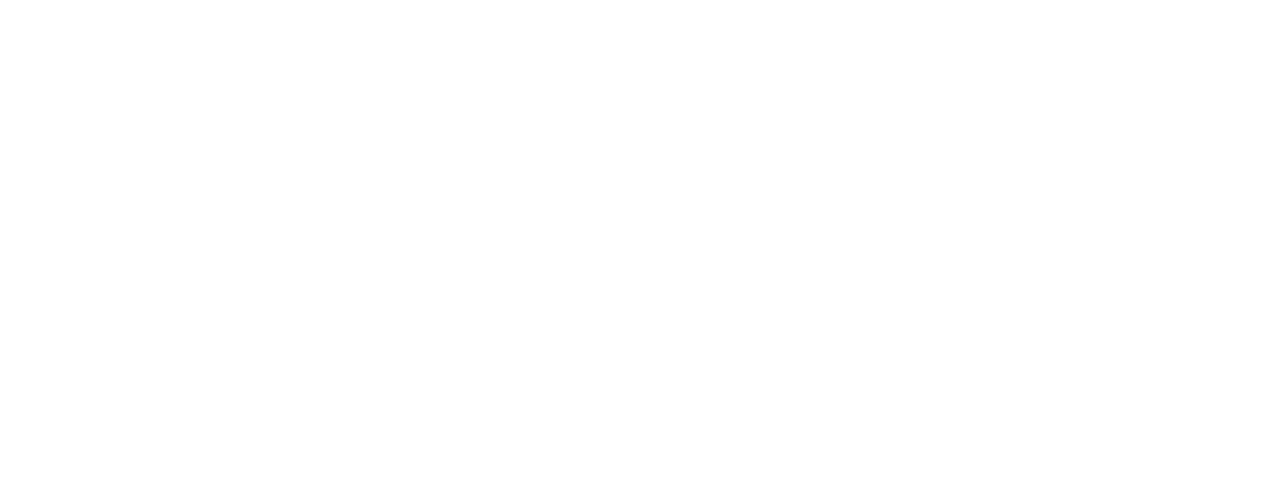
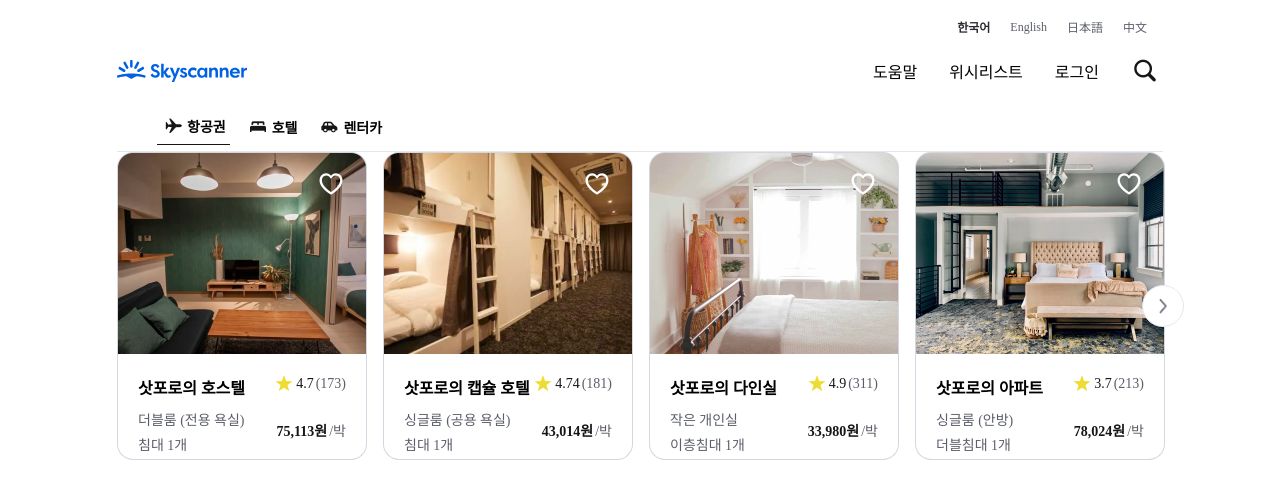
Before and after one commit to DO-SOPT-CDS-TEAM-WEB7/Client, a React (Vite) app: page /ticketList in a window 1280 px wide. Before the commit this address had no page. Shown: the top 498 px of the page. Built offline with nearby package versions, Linux system fonts and the light colour scheme; a web font is replaced by a local one.

Commit message:
design: nav바 폰트 수정 완료

```diff
--- a/src/components/common/Router.tsx
+++ b/src/components/common/Router.tsx
@@ -2,6 +2,7 @@ import { BrowserRouter, Route, Routes } from 'react-router-dom';
 
 import Main from '../../pages/Main';
 import PriceCompare from '../../pages/PriceCompare';
+import TicketList from '../../pages/TicketList';
 
 const Router = () => {
   return (
@@ -9,6 +10,7 @@ const Router = () => {
       <Routes>
         <Route path="/" element={<Main />} />
         <Route path="/priceCompare" element={<PriceCompare />} />
+        <Route path="/ticketList" element={<TicketList />} />
       </Routes>
     </BrowserRouter>
   );
--- a/src/components/ticketList/Nav.tsx
+++ b/src/components/ticketList/Nav.tsx
@@ -58,7 +58,8 @@ const LanLi = styled.li<{ clicked: boolean }>`
   margin-right: 1.2rem;
   cursor: pointer;
   padding: 0.4rem;
-  ${({ clicked, theme }) => (clicked ? theme.fonts.caption03 : theme.fonts.caption04)};
+  color: ${({clicked, theme}) => (clicked ? theme.colors.skscanGrey900 : theme.colors.skscanGrey700)};
+  ${({ clicked, theme }) => (clicked ? theme.fonts.caption03 : theme.fonts.caption05)};
 `;
 const SearchBar = styled.div`
   display: flex;
--- /dev/null
+++ b/src/pages/TicketList.tsx
@@ -0,0 +1,13 @@
+import HotelCarousel from '../components/ticketList/HotelCarousel';
+import Nav from '../components/ticketList/Nav';
+
+const TicketList = () => {
+  return (
+    <>
+      <Nav />
+      <HotelCarousel />
+    </>
+  );
+};
+
+export default TicketList;
```
